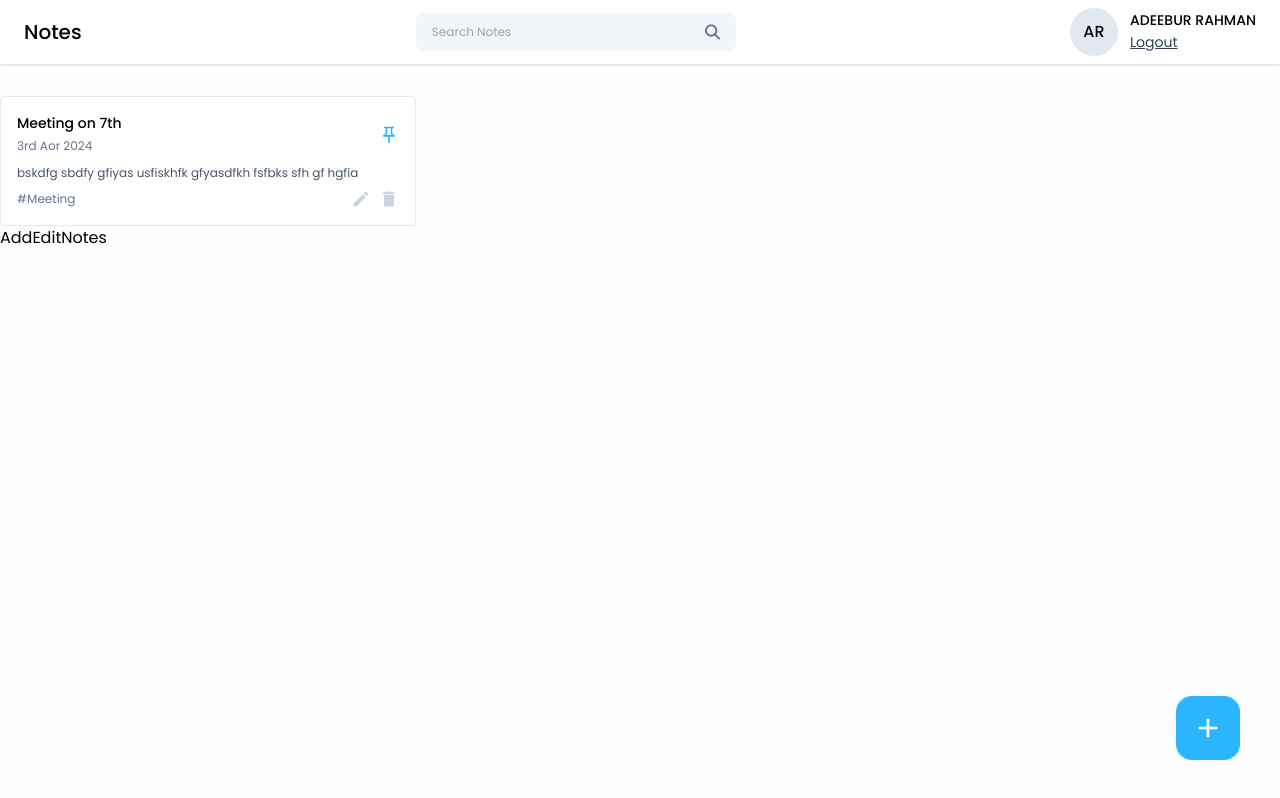
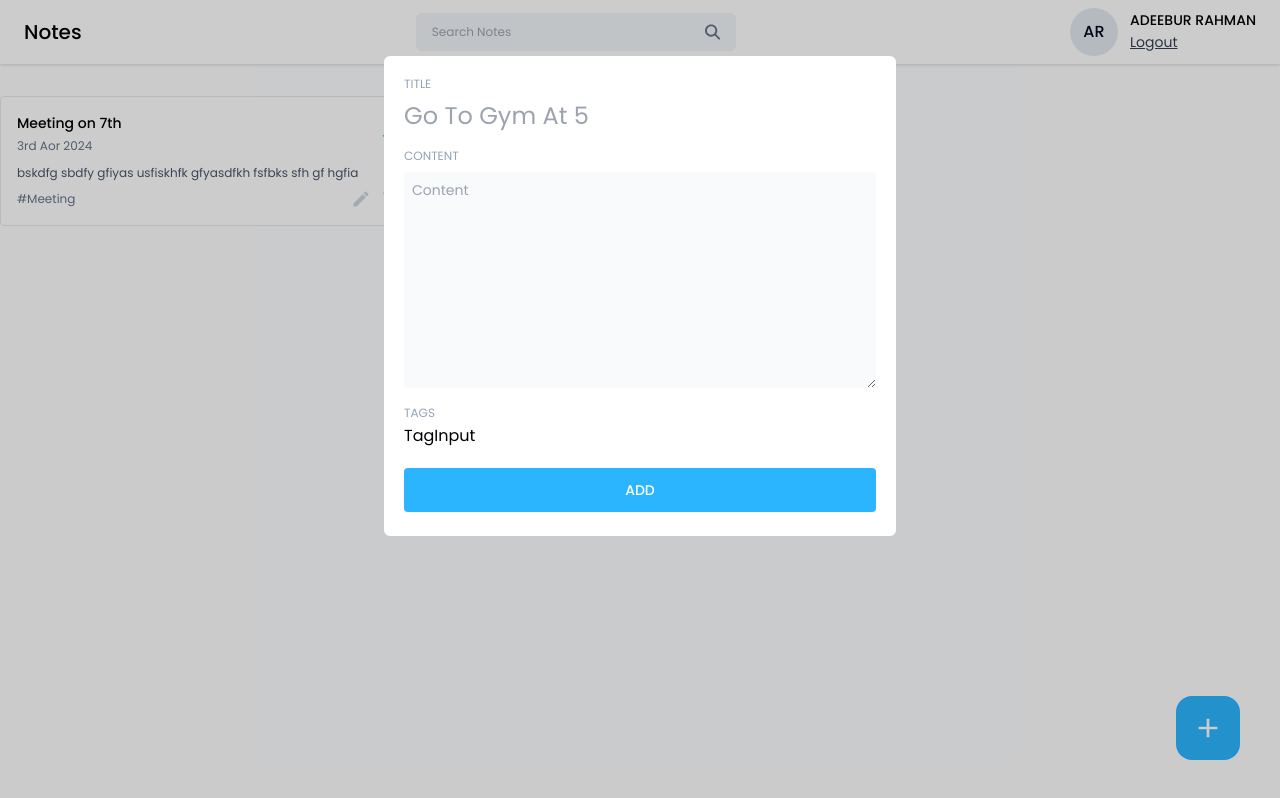
Before and after one commit to adeeburrahman11/Notes-App, a React (Vite) app in the folder frontend/notes-app/: page /dashboard in a window 1280 px wide. Both pictures are taken after a click on the button 1208 px from the left and 728 px from the top of the page. Built offline with nearby package versions, Linux system fonts and the light colour scheme.

Commit message:
add Modal added

```diff
--- a/frontend/notes-app/package.json
+++ b/frontend/notes-app/package.json
@@ -13,6 +13,7 @@
     "react": "^18.2.0",
     "react-dom": "^18.2.0",
     "react-icons": "^5.2.1",
+    "react-modal": "^3.16.1",
     "react-router-dom": "^6.23.1"
   },
   "devDependencies": {
--- /dev/null
+++ b/frontend/notes-app/src/components/Input/TagInput.jsx
@@ -0,0 +1,7 @@
+import React from "react";
+
+const TagInput = () => {
+  return <div>TagInput</div>;
+};
+
+export default TagInput;
--- a/frontend/notes-app/src/index.css
+++ b/frontend/notes-app/src/index.css
@@ -25,4 +25,8 @@
   .icon-btn {
     @apply text-xl text-slate-300 cursor-pointer hover:text-primary;
   }
+
+  .input-label {
+    @apply text-xs text-slate-400;
+  }
 }
--- a/frontend/notes-app/src/pages/Home/AddEditNotes.jsx
+++ b/frontend/notes-app/src/pages/Home/AddEditNotes.jsx
@@ -1,7 +1,36 @@
 import React from "react";
+import TagInput from "../../components/Input/TagInput";
 
 const AddEditNotes = () => {
-  return <div>AddEditNotes</div>;
+  return (
+    <div>
+      <div className="flex flex-col gap-2">
+        <label className="input-label">TITLE</label>
+        <input
+          type="text"
+          className="text-2xl text-slate-950 outline-none"
+          placeholder="Go To Gym At 5"
+        />
+      </div>
+
+      <div className="flex flex-col gap-2 mt-4">
+        <label className="input-label">CONTENT</label>
+        <textarea
+          type="text"
+          className="text-sm text-slate-950 outline-none bg-slate-50 p-2 rounded"
+          placeholder="Content"
+          rows={10}
+        />
+      </div>
+      <div className="mt-3">
+        <label className="input-label">TAGS</label>
+        <TagInput />
+      </div>
+      <button className="btn-primary font-medium mt-5 p-3" onClick={() => {}}>
+        ADD
+      </button>
+    </div>
+  );
 };
 
 export default AddEditNotes;
--- a/frontend/notes-app/src/pages/Home/Home.jsx
+++ b/frontend/notes-app/src/pages/Home/Home.jsx
@@ -1,10 +1,17 @@
-import React from "react";
+import React, { useState } from "react";
 import NavBar from "../../components/NavBar/NavBar";
 import NoteCard from "../../components/Cards/NoteCard";
 import { MdAdd } from "react-icons/md";
 import AddEditNotes from "./AddEditNotes";
+import Modal from "react-modal";
 
 const Home = () => {
+  const [openAddEditModal, setOpenAddEditmodal] = useState({
+    isShown: false,
+    type: "add",
+    data: null,
+  });
+
   return (
     <>
       <NavBar />
@@ -25,12 +32,22 @@
       </div>
       <button
         className="w-16 h-16 flex items-center justify-center rounded-2xl bg-primary hover:bg-blue-600 absolute right-10 bottom-10"
-        onClick={() => {}}
+        onClick={() => {
+          setOpenAddEditmodal({ isShown: true, type: "add", data: null });
+        }}
       >
         <MdAdd className="text-[32px] text-white" />
       </button>
 
-      <AddEditNotes />
+      <Modal
+        isOpen={openAddEditModal.isShown}
+        onRequestClose={() => {}}
+        style={{ overlay: { backgroundColor: "rgba(0,0,0,0.2)" } }}
+        contentLabel=""
+        className="w-[40%] max-h-3/4 bg-white rounded-md mx-auto mt-14 p-5 overflow-scroll"
+      >
+        <AddEditNotes />
+      </Modal>
     </>
   );
 };
```
Also changed, not shown: 1 other file (tests, documents, lock files or other folders).
